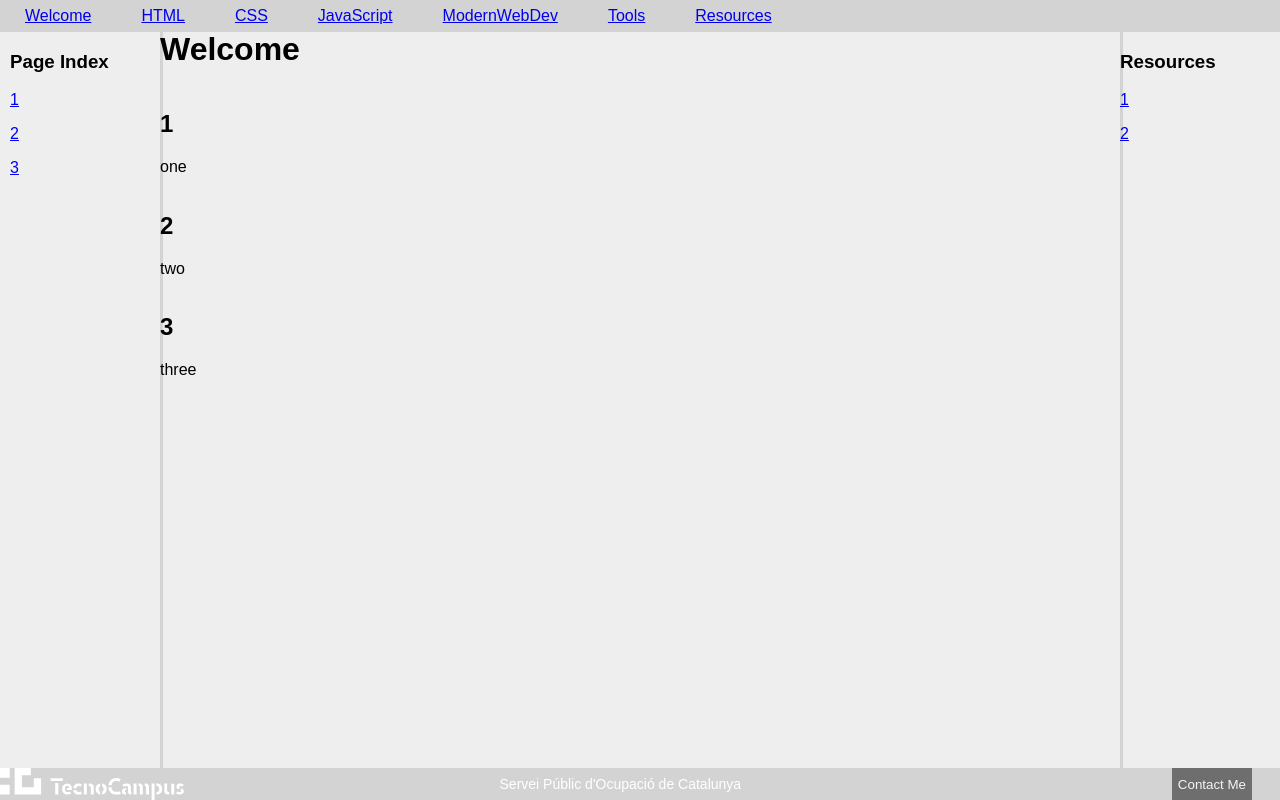
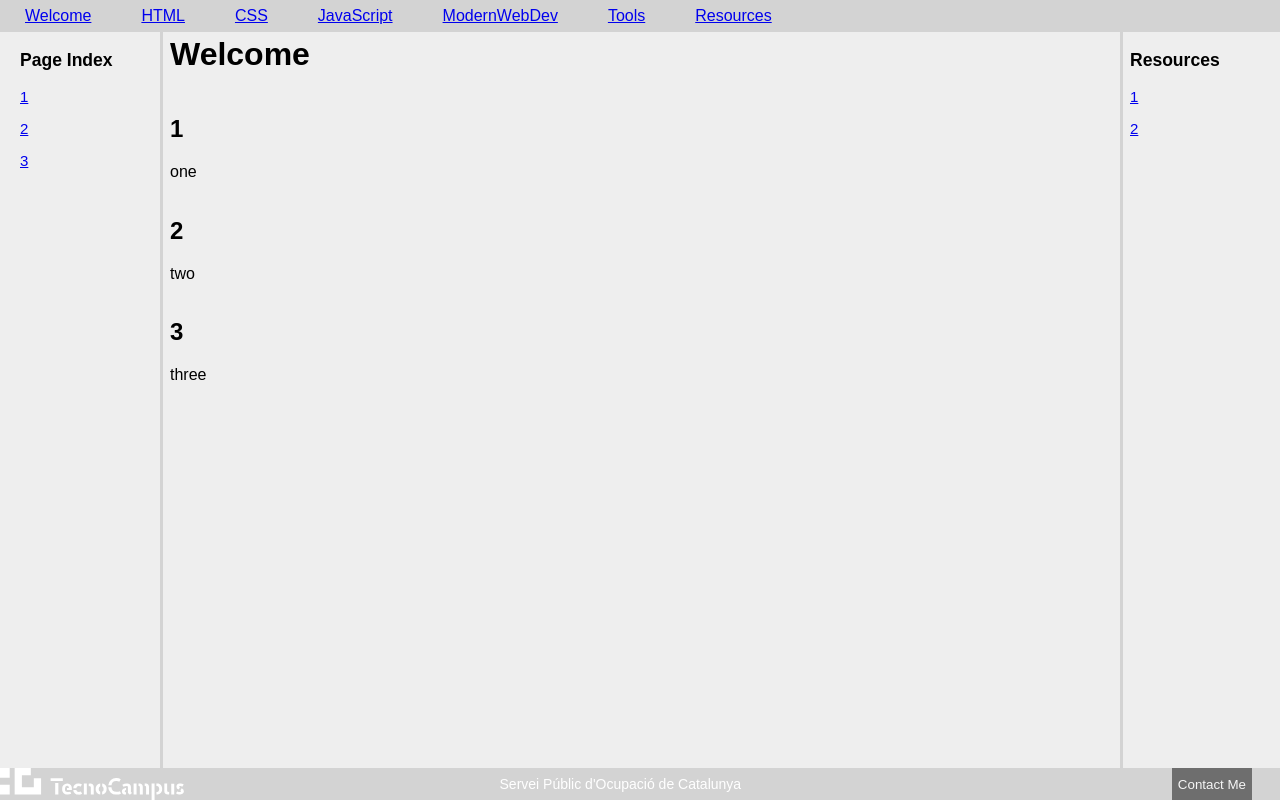
Before and after one commit to omesalles/final-portfolio, a React (Create React App) app: page / in a window 1280 px wide. Built offline with nearby package versions, Linux system fonts and the light colour scheme.

Commit message:
Correct margins and z-index in header

```diff
--- a/src/pages/components/Layout/Layout.css
+++ b/src/pages/components/Layout/Layout.css
@@ -18,6 +18,7 @@ header {
   left: 0px;
   width: 100%;
   height: 2rem;
+  z-index: 1;
 }
 
 footer {
--- a/src/pages/components/Panel/Panel.css
+++ b/src/pages/components/Panel/Panel.css
@@ -5,7 +5,9 @@
   top: 2rem;
   position: fixed;
   overflow-wrap: break-word;
-  font-size: 16px;
+  font-size: 15px;
+  padding-left: 10px;
+  padding-right: 10px;
 }
 .vertical-line-left {
   border-left: 3px solid lightgray;
@@ -14,6 +16,23 @@
   top: 2rem;
   left: 12.5%;
   height: 100%;
+}
+
+.page-content {
+  grid-area: main;
+  text-align: left;
+  height: 1000px;
+  position: fixed;
+  left: 12.5%;
+  margin-left: 10px;
+  font-size: 16px;
+  padding-top: 5px;
+}
+.paragraph-content {
+  display: block;
+  height: 2rem;
+  margin-top: -2rem;
+  visibility: hidden;
 }
 
 .vertical-line-right {
@@ -25,26 +44,14 @@
   height: 100%;
 }
 
-.page-content {
-  grid-area: main;
-  text-align: left;
-  height: 1000px;
-  position: fixed;
-  left: 12.5%;
-}
-.paragraph-content {
-  display: block;
-  height: 2rem;
-  margin-top: -2rem;
-  visibility: hidden;
-}
-
 .aside-menu {
   grid-area: right;
   position: fixed;
   left: 87.5vw;
   top: 2rem;
   text-align: left;
+  padding-left: 10px;
+  font-size: 15px;
 }
 
 @media screen and (max-width: 768px) {
```
